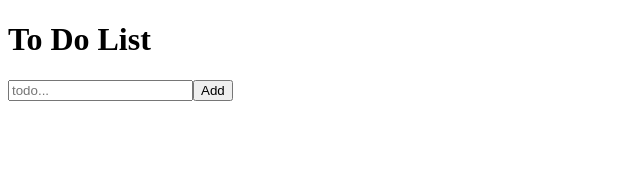
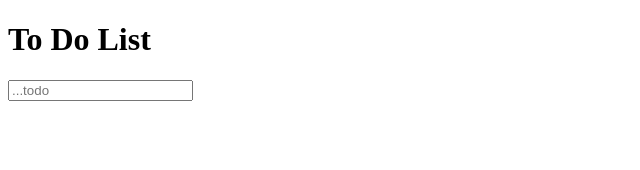
Before and after one commit to Liu-Ivy/ToDoApp, a React (Create React App) app in the folder todolist/: page / in a window 1280 px wide. Shown: the top 170 px of the page, without its empty margins (0-640 px from the left). Built offline with nearby package versions, Linux system fonts and the light colour scheme; the HTML template or start-up script is replaced by a standard one.

Commit message:
now Comps

```diff
--- a/todolist/src/App.js
+++ b/todolist/src/App.js
@@ -1,5 +1,6 @@
 import React, { Component } from "react";
-import TodoList from "./components/TodoList";
+// import TodoList from "./components/TodoList";
+import TodoList from "./Comps/TodoList";
 
 class App extends Component {
   state = {
--- /dev/null
+++ b/todolist/src/Comps/TodoList.js
@@ -0,0 +1,23 @@
+import React, { Component } from "react";
+
+class TodoList extends Component {
+  state = {
+    todos: [],
+    text: "",
+  };
+
+  handleChange = (e) => {
+    console.log(typeof e.target);
+    this.setState({ [e.target.type]: e.target.value });
+  };
+
+  render() {
+    return (
+      <div>
+        <input type="text" placeholder="...todo" onChange={this.handleChange} />
+      </div>
+    );
+  }
+}
+
+export default TodoList;
--- a/todolist/src/components/Todo.js
+++ b/todolist/src/components/Todo.js
@@ -1,6 +1,8 @@
 import React from "react";
 
 function Todo(props) {
+  console.log(props);
+
   return (
     <div
       style={{
--- a/todolist/src/components/TodoList.js
+++ b/todolist/src/components/TodoList.js
@@ -23,7 +23,6 @@ class TodoList extends Component {
   };
   addTodos = (todo) => {
     this.setState({ todos: [todo, ...this.state.todos] });
-    console.log(this.state.todos);
   };
 
   toggleComplete = (id) => {
@@ -50,7 +49,7 @@ class TodoList extends Component {
         {this.state.todos.map((todo) => (
           <Todo
             key={todo.id}
-            todo={todo}
+            text={todo.text}
             toggleComplete={() => {
               this.toggleComplete(todo.id);
             }}
```
